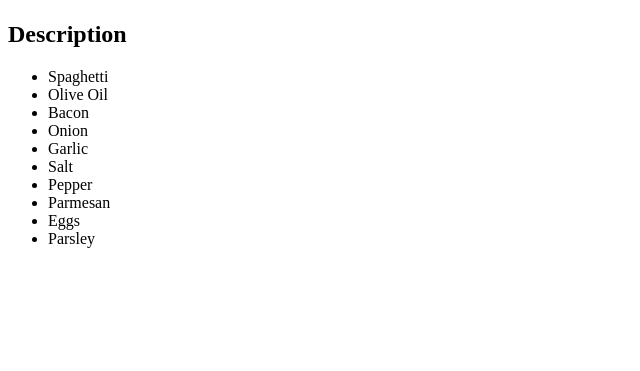
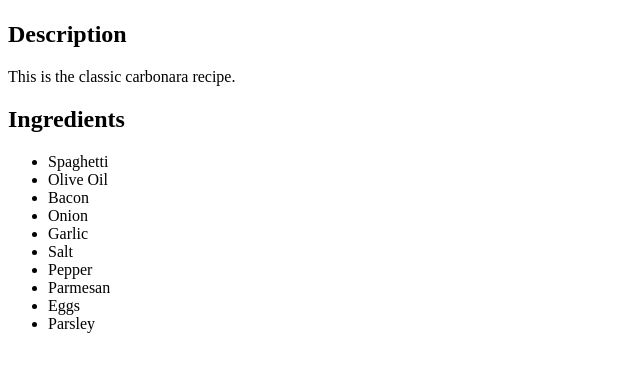
Before and after one commit to 0xblur/odin-recipes, a plain HTML site: page recipes/carbonara.html in a window 1280 px wide. Shown: the part 383-754 px from the top of the page, without its empty margins (0-640 px from the left). Drawn offline with Linux system fonts and the light colour scheme.

Commit message:
Return to top href and carbonara description added.

```diff
--- a/recipes/carbonara.html
+++ b/recipes/carbonara.html
@@ -9,6 +9,8 @@
     <h1>Classic Carbonara</h1>
     <img src="https://4get.zzls.xyz/proxy?i=https%3A%2F%2F1.bp.blogspot.com%2F-y2Faj9FLuv8%2FVr_CYPb_6VI%2FAAAAAAAAA_w%2Fa6erEsz01VQ%2Fs1600%2FSFS_spaghetti_carbonara_CLR-3.jpg" alt="Classic Carbonara on a bowl.">
     <h2>Description</h2>
+    <p>This is the classic carbonara recipe.</p>
+    <h2>Ingredients</h2>
     <ul>
       <li>Spaghetti</li>
       <li>Olive Oil</li>
```
Also changed, not shown: index.html (+3 -0 lines).
